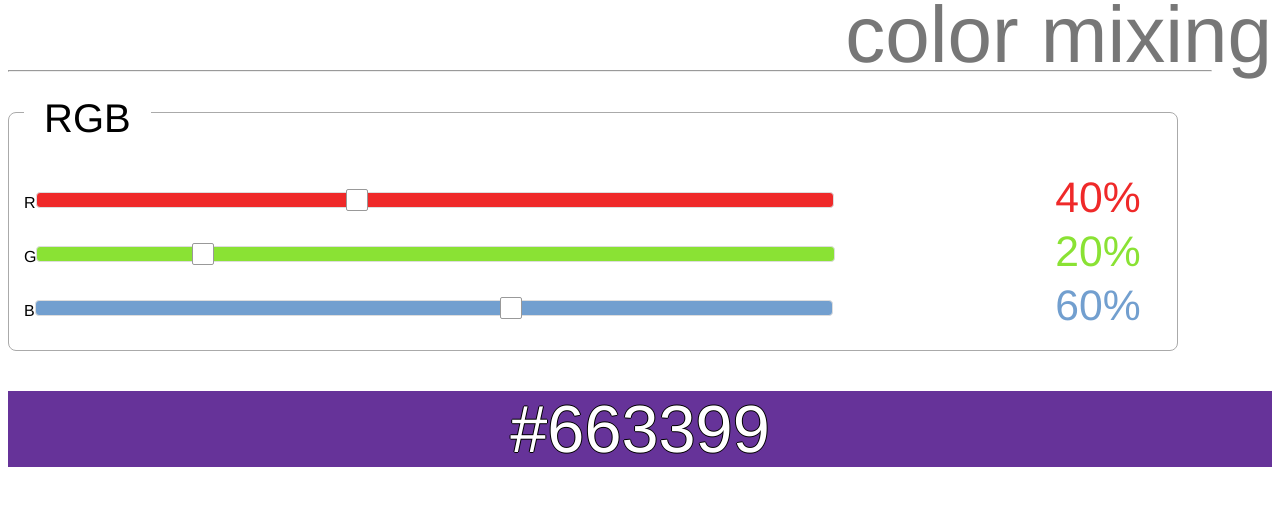
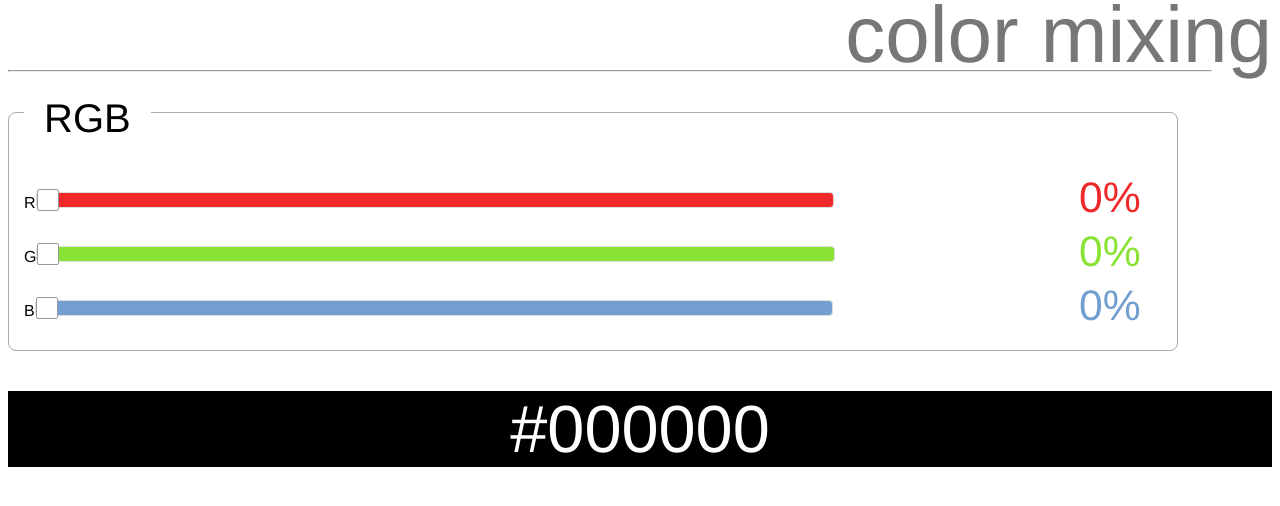
Before and after one commit to moredip/color-control, a React (Create React App) app: page / in a window 1280 px wide. Shown: the top 506 px of the page. Built offline with nearby package versions, Linux system fonts and the light colour scheme; no server answers.

Commit message:
load color from server at boot

```diff
--- a/src/Reduxed.js
+++ b/src/Reduxed.js
@@ -4,12 +4,15 @@ import { Provider } from 'react-redux'
 import thunk from 'redux-thunk';
 
 import rootReducer from './ducks/rootReducer';
+import {refreshColorFromBackend} from './ducks/color';
 
 const composeEnhancers = window.__REDUX_DEVTOOLS_EXTENSION_COMPOSE__ || compose;
 const enhancers = composeEnhancers(
     applyMiddleware(thunk)
 );
 const store = createStore(rootReducer,enhancers);
+
+store.dispatch(refreshColorFromBackend());
 
 export default function Reduxed({children}){
   return (
--- a/src/ducks/color.js
+++ b/src/ducks/color.js
@@ -2,10 +2,9 @@ import tinycolor from 'tinycolor2';
 import createColorFeedGateway from '../gateways/colorFeed';
 
 const CHANGE_RGB_COMPONENT = "@color-control/color/CHANGE_RGB_COMPONENT";
-const PUT_COLOR_STARTED = "@color-control/color/PUT_COLOR_STARTED";
-const PUT_COLOR_SUCCEEDED = "@color-control/color/PUT_COLOR_SUCCEEDED";
+const CHANGE_COLOR = "@color-control/color/CHANGE_COLOR";
 
-const initialState = tinycolor("rebeccapurple");
+const initialState = tinycolor("#000");
 const colorFeedGateway = createColorFeedGateway();
 
 export default function reducer(state = initialState, action = {}) {
@@ -16,6 +15,8 @@ export default function reducer(state = initialState, action = {}) {
         ...color.toRgb(),
         ...rgbComponentOverlay(action)
       });
+    case CHANGE_COLOR:
+      return action.colorFromServer;
     default: return state;
   }
 }
@@ -33,12 +34,15 @@ function rgbComponentOverlay({component,value}){
 export function changeRgbComponent({component,value}) {
   return async (dispatch,getState) => {
     dispatch({ type: CHANGE_RGB_COMPONENT, component, value });
-
     const {color} = getState();
-    dispatch({ type: PUT_COLOR_STARTED, color });
-
     const colorFromServer = await colorFeedGateway.putColor(color);
-
-    dispatch({ type: PUT_COLOR_SUCCEEDED, colorFromServer });
+    dispatch({ type: CHANGE_COLOR, colorFromServer });
   }
 }
+
+export function refreshColorFromBackend() {
+  return async (dispatch) => {
+    const colorFromServer = await colorFeedGateway.getColor();
+    dispatch({ type: CHANGE_COLOR, colorFromServer });
+  }
+}
--- a/src/gateways/colorFeed.js
+++ b/src/gateways/colorFeed.js
@@ -6,14 +6,21 @@ export default function createColorFeedGateway(){
     baseURL: '/.netlify/functions'
   });
 
+  async function getColor(){
+    const response = await client.get( "/color");
+    const colorFromServer = tinycolor(response.data);
+    return colorFromServer;
+  }
+
   async function putColor(color){
     const body = color.toHexString();
     const response = await client.put( "/color", body );
-        const colorFromServer = tinycolor(response.data.color);
+    const colorFromServer = tinycolor(response.data);
     return colorFromServer;
   }
 
   return {
-        putColor
+    putColor,
+    getColor
   };
 }
```
Lines whose indentation alone changed are shown as unchanged.
